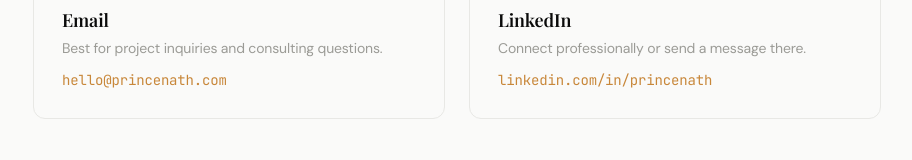
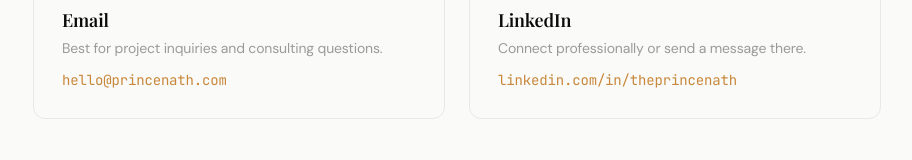
Before and after one commit to Princenath/princenath-website, a Next.js app: page /contact in a window 1280 px wide. Shown: the part 438-598 px from the top of the page, without its empty margins (183-1095 px from the left). Built offline with nearby package versions, Linux system fonts and the light colour scheme; a web font is replaced by a local one.

Commit message:
Fixed LinkedIn display text

```diff
--- a/app/contact/page.tsx
+++ b/app/contact/page.tsx
@@ -54,7 +54,7 @@
 
         {/* LinkedIn card */}
         <a
-          href="https://linkedin.com/in/princenath" // ← Update with your LinkedIn URL
+          href="https://linkedin.com/in/theprincenath" // ← Update with your LinkedIn URL
           target="_blank"
           rel="noopener noreferrer"
           className="group block border border-smoke rounded-xl p-7 card-lift bg-paper hover:border-accent transition-all"
@@ -72,7 +72,7 @@
             Connect professionally or send a message there.
           </p>
           <p className="text-sm font-mono text-accent">
-            linkedin.com/in/princenath {/* ← Update */}
+            linkedin.com/in/theprincenath {/* ← Update */}
           </p>
         </a>
       </div>
```
